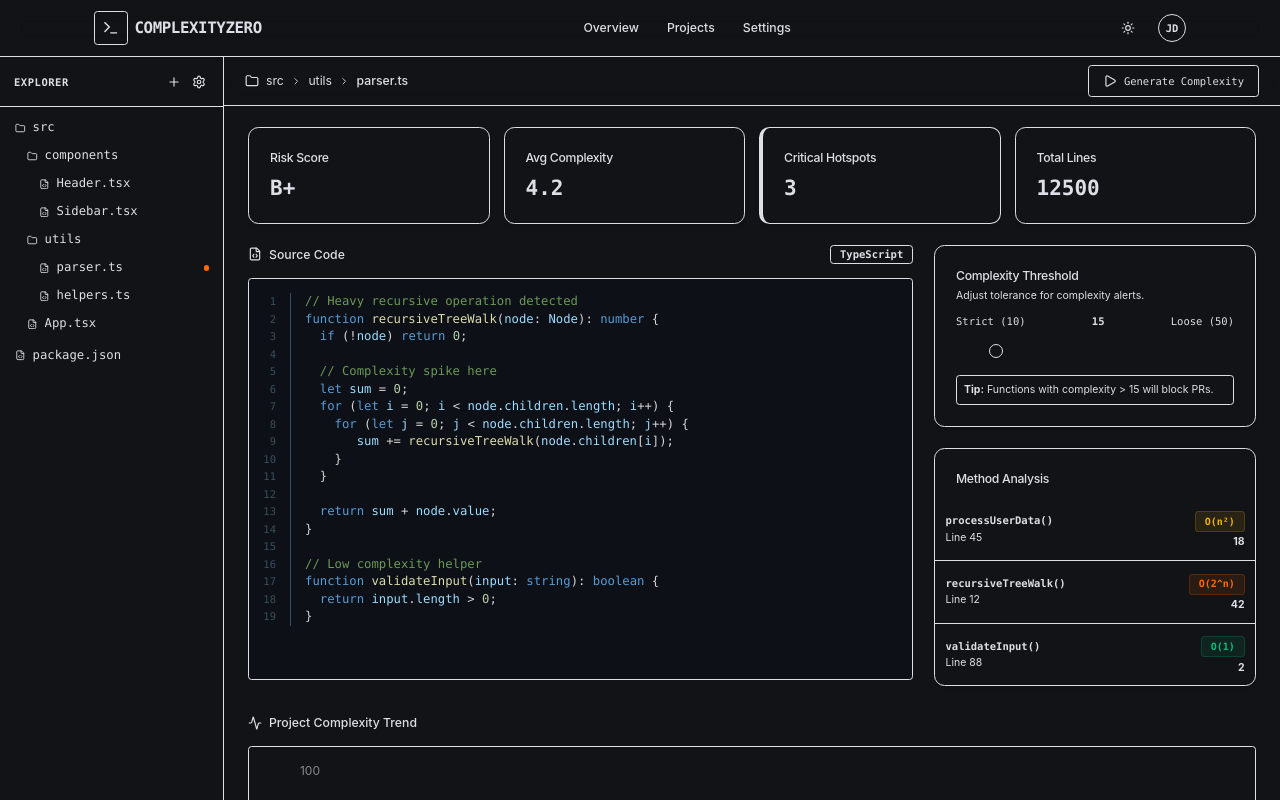
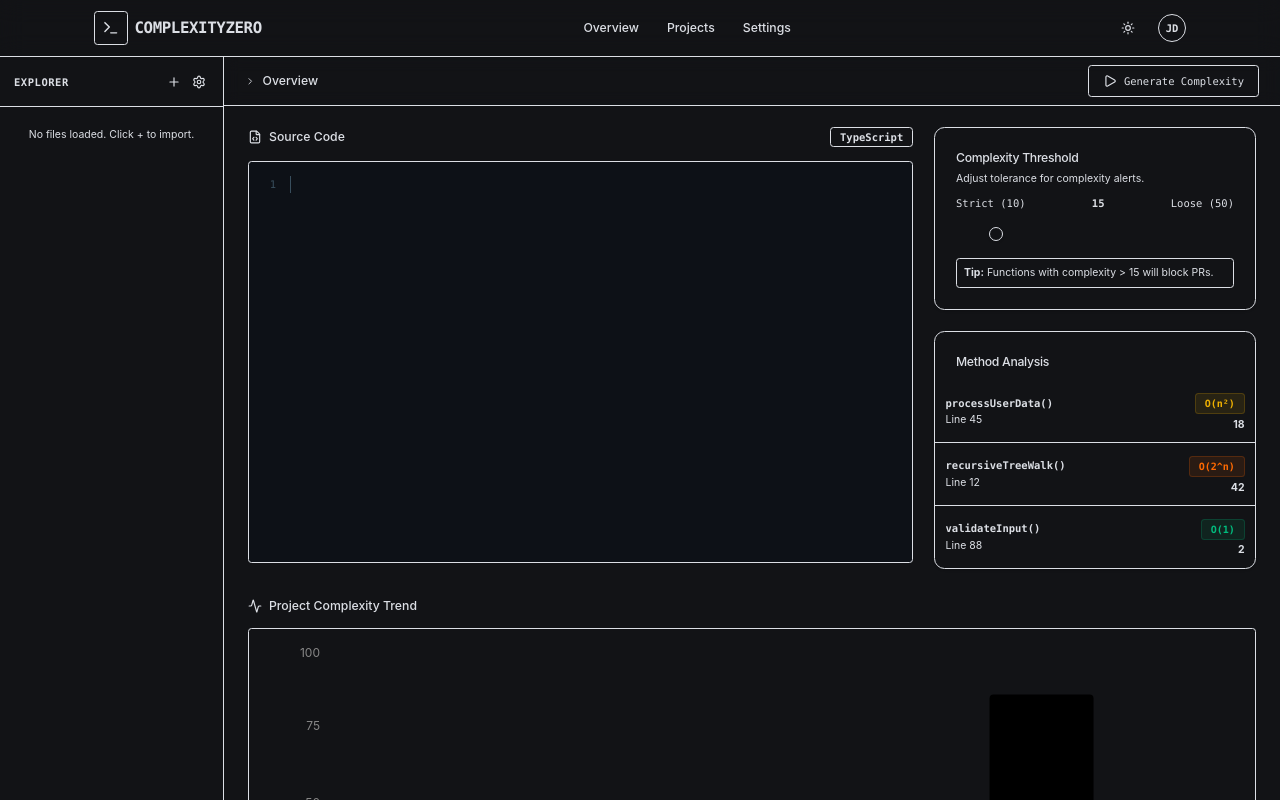
Before and after one commit to CodeComrade001/complexity_logger, a React (Vite) app in the folder client/: page /dashboard in a window 1280 px wide. Shown: the top 800 px of the page. Built offline with nearby package versions, Linux system fonts and the light colour scheme.

Commit message:
`Added NotificationProvider, updated Button component, and refactored DashboardPage to include file import and processing functionality`

```diff
--- a/client/src/App.tsx
+++ b/client/src/App.tsx
@@ -5,6 +5,7 @@ import DashboardPage from "./pages/DashboardPage";
 import NotFound from "./pages/not-found";
 import { TooltipProvider } from "./components/ui/tooltip";
 import { Toaster } from "./components/ui/toaster";
+import { NotificationProvider } from "./context/notificationContext";
 
 function Router() {
   return (
@@ -23,10 +24,12 @@ function Router() {
 
 function App() {
   return (
-    <TooltipProvider>
-      <Toaster />
-      <Router />
-    </TooltipProvider>
+    <NotificationProvider>
+      <TooltipProvider>
+        <Toaster />
+        <Router />
+      </TooltipProvider>
+    </NotificationProvider>
   );
 }
 
--- a/client/src/components/ui/button.tsx
+++ b/client/src/components/ui/button.tsx
@@ -1,50 +1,13 @@
 import * as React from "react"
 import { Slot } from "@radix-ui/react-slot"
-import { cva, type VariantProps } from "class-variance-authority"
+import { type VariantProps } from "class-variance-authority"
+import { cn } from "../../lib/utils"
+import { buttonVariants } from "./buttonVariants"
 
-import { cn } from "@/lib/utils"
-
-const buttonVariants = cva(
-  "inline-flex items-center justify-center gap-2 whitespace-nowrap rounded-md text-sm font-medium transition-colors focus-visible:outline-none focus-visible:ring-1 focus-visible:ring-ring disabled:pointer-events-none disabled:opacity-50 [&_svg]:pointer-events-none [&_svg]:size-4 [&_svg]:shrink-0" +
-" hover-elevate active-elevate-2",
-  {
-    variants: {
-      variant: {
-        default:
-           // @replit: no hover, and add primary border
-           "bg-primary text-primary-foreground border border-primary-border",
-        destructive:
-          "bg-destructive text-destructive-foreground shadow-sm border-destructive-border",
-        outline:
-          // @replit Shows the background color of whatever card / sidebar / accent background it is inside of.
-          // Inherits the current text color. Uses shadow-xs. no shadow on active
-          // No hover state
-          " border [border-color:var(--button-outline)] shadow-xs active:shadow-none ",
-        secondary:
-          // @replit border, no hover, no shadow, secondary border.
-          "border bg-secondary text-secondary-foreground border border-secondary-border ",
-        // @replit no hover, transparent border
-        ghost: "border border-transparent",
-        link: "text-primary underline-offset-4 hover:underline",
-      },
-      size: {
-        // @replit changed sizes
-        default: "min-h-9 px-4 py-2",
-        sm: "min-h-8 rounded-md px-3 text-xs",
-        lg: "min-h-10 rounded-md px-8",
-        icon: "h-9 w-9",
-      },
-    },
-    defaultVariants: {
-      variant: "default",
-      size: "default",
-    },
-  }
-)
 
 export interface ButtonProps
   extends React.ButtonHTMLAttributes<HTMLButtonElement>,
-    VariantProps<typeof buttonVariants> {
+  VariantProps<typeof buttonVariants> {
   asChild?: boolean
 }
 
@@ -62,4 +25,4 @@ const Button = React.forwardRef<HTMLButtonElement, ButtonProps>(
 )
 Button.displayName = "Button"
 
-export { Button, buttonVariants }
+export { Button }
--- /dev/null
+++ b/client/src/components/ui/buttonVariants.tsx
@@ -0,0 +1,38 @@
+import { cva } from "class-variance-authority";
+
+export const buttonVariants = cva(
+  "inline-flex items-center justify-center gap-2 whitespace-nowrap rounded-md text-sm font-medium transition-colors focus-visible:outline-none focus-visible:ring-1 focus-visible:ring-ring disabled:pointer-events-none disabled:opacity-50 [&_svg]:pointer-events-none [&_svg]:size-4 [&_svg]:shrink-0" +
+  " hover-elevate active-elevate-2",
+  {
+    variants: {
+      variant: {
+        default:
+          // @replit: no hover, and add primary border
+          "bg-primary text-primary-foreground border border-primary-border",
+        destructive: "bg-destructive text-destructive-foreground shadow-sm border-destructive-border",
+        outline:
+          // @replit Shows the background color of whatever card / sidebar / accent background it is inside of.
+          // Inherits the current text color. Uses shadow-xs. no shadow on active
+          // No hover state
+          " border [border-color:var(--button-outline)] shadow-xs active:shadow-none ",
+        secondary:
+          // @replit border, no hover, no shadow, secondary border.
+          "border bg-secondary text-secondary-foreground border border-secondary-border ",
+        // @replit no hover, transparent border
+        ghost: "border border-transparent",
+        link: "text-primary underline-offset-4 hover:underline",
+      },
+      size: {
+        // @replit changed sizes
+        default: "min-h-9 px-4 py-2",
+        sm: "min-h-8 rounded-md px-3 text-xs",
+        lg: "min-h-10 rounded-md px-8",
+        icon: "h-9 w-9",
+      },
+    },
+    defaultVariants: {
+      variant: "default",
+      size: "default",
+    },
+  }
+);
--- /dev/null
+++ b/client/src/context/notificationContext.tsx
@@ -0,0 +1,65 @@
+import { useState, useCallback, type ReactNode } from "react";
+import { cn } from "../lib/utils";
+import { NotificationContext } from "./useNotification";
+
+type NotificationType = "info" | "success" | "warning" | "error";
+
+interface Notification {
+  id: string;
+  message: string;
+  type: NotificationType;
+}
+
+export interface NotificationContextType {
+  notify: (msg: string, type?: NotificationType) => void;
+}
+
+
+
+const MAX_NOTIFICATIONS = 5;
+const TIMEOUT = 4000;
+
+export const NotificationProvider = ({ children }: { children: ReactNode }) => {
+  const [notifications, setNotifications] = useState<Notification[]>([]);
+
+  const notify = useCallback((message: string, type: NotificationType = "info") => {
+    const id = crypto.randomUUID();
+
+    setNotifications((prev) => {
+      const next = [{ id, message, type }, ...prev];
+      return next.slice(0, MAX_NOTIFICATIONS);
+    });
+
+    setTimeout(() => {
+      setNotifications((prev) => prev.filter((n) => n.id !== id));
+    }, TIMEOUT);
+  }, []);
+
+  return (
+    <NotificationContext.Provider value={{ notify }}>
+      {children}
+
+      {/* Notification Stack */}
+      <div className="fixed top-4 right-4 z-50 flex flex-col gap-2 w-80 max-w-[90vw]">
+        {notifications.map((n) => (
+          <div
+            key={n.id}
+            className={cn(
+              "panel px-4 py-3 text-sm shadow-md border animate-in slide-in-from-right",
+              notificationStyles[n.type]
+            )}
+          >
+            {n.message}
+          </div>
+        ))}
+      </div>
+    </NotificationContext.Provider>
+  );
+};
+
+const notificationStyles: Record<NotificationType, string> = {
+  info: "border-primary/40 text-foreground",
+  success: "border-[hsl(140_70%_50%)] text-[hsl(140_70%_50%)]",
+  warning: "border-[hsl(35_90%_50%)] text-[hsl(35_90%_50%)]",
+  error: "border-destructive text-destructive",
+};
--- /dev/null
+++ b/client/src/context/useNotification.tsx
@@ -0,0 +1,11 @@
+import { createContext, useContext } from "react";
+import type { NotificationContextType } from "./notificationContext";
+
+
+export const NotificationContext = createContext<NotificationContextType | undefined>(undefined);
+
+export const useNotification = (): NotificationContextType => {
+  const context = useContext(NotificationContext);
+  if (!context) throw new Error("useNotification must be used inside NotificationProvider");
+  return context;
+};
--- a/client/src/pages/DashboardPage.tsx
+++ b/client/src/pages/DashboardPage.tsx
@@ -1,4 +1,3 @@
-/* eslint-disable @typescript-eslint/no-explicit-any */
 import { useState } from "react";
 import {
   Folder, FileCode, Plus, Play, Settings, ChevronRight, Github,
@@ -13,6 +12,8 @@ import { Slider } from "../components/ui/slider";
 import { CodeEditor } from "../components/dashboard/CodeEditor";
 import { cn } from "../lib/utils";
 import { ComplexityChart } from "../components/dashboard/ComplexityChart";
+import { useNotification } from "../context/useNotification";
+import { DATASETS, IGNORED_FILES, IGNORED_PATHS } from "../types/fileUploadInterface";
 
 // Mock Data Structure
 const MOCK_ANALYSIS = {
@@ -30,51 +31,29 @@ const MOCK_ANALYSIS = {
   ]
 };
 
-const MOCK_FILES = [
-  {
-    id: "1", name: "src", type: "folder", children: [
-      {
-        id: "2", name: "components", type: "folder", children: [
-          { id: "3", name: "Header.tsx", type: "file", risk: "Low" },
-          { id: "4", name: "Sidebar.tsx", type: "file", risk: "Low" },
-        ]
-      },
-      {
-        id: "5", name: "utils", type: "folder", children: [
-          { id: "6", name: "parser.ts", type: "file", risk: "High" },
-          { id: "7", name: "helpers.ts", type: "file", risk: "Medium" },
-        ]
-      },
-      { id: "8", name: "App.tsx", type: "file", risk: "Low" },
-    ]
-  },
-  { id: "9", name: "package.json", type: "file", risk: "Low" },
-];
+const MOCK_CODE = ``;
 
-const MOCK_CODE = `// Heavy recursive operation detected
-function recursiveTreeWalk(node: Node): number {
-  if (!node) return 0;
-
-  // Complexity spike here
-  let sum = 0;
-  for (let i = 0; i < node.children.length; i++) {
-    for (let j = 0; j < node.children.length; j++) {
-       sum += recursiveTreeWalk(node.children[i]);
-    }
-  }
-
-  return sum + node.value;
+// Type definitions for file tree
+interface FileNode {
+  id: string;
+  name: string;
+  type: 'file' | 'folder';
+  children?: FileNode[];
+  language?: string;
+  size?: number;
+  dir?: string;
+  file?: File;
+  risk?: string;
 }
 
-// Low complexity helper
-function validateInput(input: string): boolean {
-  return input.length > 0;
-}`;
-
 export default function DashboardPage() {
-  const [selectedFile, setSelectedFile] = useState<string | null>("parser.ts");
+  const [selectedFileRoute, setSelectedFileRoute] = useState<string[]>([]);
+  const [selectedFile, setSelectedFile] = useState<string>("");
   const [threshold, setThreshold] = useState([15]);
   const [isAnalyzing, setIsAnalyzing] = useState(false);
+  const [files, setFiles] = useState<FileNode[]>([]);
+  const [datasetKey, setDatasetKey] = useState("typescript");
+  const { notify } = useNotification();
 
   const handleAnalyze = () => {
     setIsAnalyzing(true);
@@ -91,26 +70,155 @@ export default function DashboardPage() {
     }
   };
 
+  const importUserFileFolder = async () => {
+    const input = document.createElement("input");
+    input.type = "file";
+    input.webkitdirectory = true;
+    input.accept = "*/*";
+
+    input.onchange = async (e: Event) => {
+      const target = e.target as HTMLInputElement | null;
+      if (!target || !target.files) return;
+
+      const tree = await processFiles(target.files);
+      setFiles(tree);
+    };
+
+    input.click();
+  };
+
+  const processFiles = async (fileList: FileList): Promise<FileNode[]> => {
+    try {
+      // Validate dataset exists
+      if (!DATASETS[datasetKey as keyof typeof DATASETS]) {
+        notify("Invalid dataset selected", "error");
+        return [];
+      }
+
+      const allowedPatterns = DATASETS[datasetKey as keyof typeof DATASETS];
+      const root: FileNode[] = [];
+
+      const getOrCreateFolder = (children: FileNode[], name: string): FileNode => {
+        let folder = children.find((c) => c.type === "folder" && c.name === name);
+        if (!folder) {
+          folder = {
+            id: crypto.randomUUID(),
+            name,
+            type: "folder",
+            children: [],
+          };
+          children.push(folder);
+        }
+        return folder;
+      };
+
+      Array.from(fileList).forEach((file) => {
+        const relativePath = file.webkitRelativePath;
+
+        // 1️⃣ Ignore specific paths (node_modules, etc)
+        if (Array.isArray(IGNORED_PATHS) && IGNORED_PATHS.some((p) => relativePath.includes(p))) {
+          return;
+        }
+
+        // 2️⃣ Ignore specific files (package.json, etc)
+        if (Array.isArray(IGNORED_FILES) && IGNORED_FILES.includes(file.name)) {
+          return;
+        }
+
+        // 3️⃣ Enforce dataset rules (only process allowed file types)
+        if (Array.isArray(allowedPatterns) && !allowedPatterns.some((rx: RegExp) => rx.test(file.name))) {
+          return;
+        }
+
+        const parts = relativePath.split("/");
+        let currentLevel = root;
+
+        // Build folder tree
+        for (let i = 0; i < parts.length - 1; i++) {
+          const folder = getOrCreateFolder(currentLevel, parts[i]);
+          currentLevel = folder.children || [];
+        }
+
+        // Add file node
+        currentLevel.push({
+          id: crypto.randomUUID(),
+          name: file.name,
+          type: "file",
+          language: datasetKey,
+          size: file.size,
+          dir: file.webkitRelativePath,
+          file, // raw File object for later parsing
+        });
+      });
+
+      if (root.length > 0) {
+        notify("Files imported successfully!", "success");
+      } else {
+        notify("No valid files found in selected folder", "warning");
+      }
+
+      return root;
+    } catch (error) {
+      console.error("Error processing files:", error);
+      notify("Failed to import files. Please try again.", "error");
+      return [];
+    }
+  };
+
+  const handleFileTransferAndRouteGeneration = (file: FileNode) => {
+    console.log("Turbo Log  ~ handleFileTransferAndRouteGeneration ~ file:", file);
+    console.log("Turbo Log  ~ handleFileTransferAndRouteGeneration ~ file:", file.id);
+    try {
+      if (!file.dir) {
+        return notify("File has no directory information", "error");
+      }
+
+      const directoryParts = file.dir.split("/");
+
+      setSelectedFileRoute(directoryParts.slice(0, -1)); // folders only
+      setSelectedFile(file.name); // exact file
+    } catch (error) {
+      console.error("Error handling file selection:", error);
+      notify("Failed to load file. Please try again.", "error");
+    }
+  };
+
+
   return (
     <Layout>
-      <div className="flex-1 flex overflow-hidden h-[calc(100vh-4rem)]">
+      <div className="flex-1 flex overflow-hidden h-full">
         {/* LEFT SIDEBAR - File Explorer & Config */}
-        <aside className="w-64 border-r border-border bg-sidebar flex flex-col">
+        <aside className="w-64 border-r border-border bg-sidebar overflow-none flex flex-col">
 
           {/* Section: Explorer */}
           <div className="p-4 border-b border-border flex items-center justify-between">
             <span className="font-mono text-xs font-bold text-muted-foreground uppercase tracking-wider">Explorer</span>
             <div className="flex gap-1">
-              <Button variant="ghost" size="icon" className="h-6 w-6"><Plus className="h-3 w-3" /></Button>
-              <Button variant="ghost" size="icon" className="h-6 w-6"><Settings className="h-3 w-3" /></Button>
+              <Button onClick={importUserFileFolder} variant="ghost" size="icon" className="h-6 w-6">
+                <Plus className="h-3 w-3" />
+              </Button>
+              <Button variant="ghost" size="icon" className="h-6 w-6">
+                <Settings className="h-3 w-3" />
+              </Button>
             </div>
           </div>
 
           <ScrollArea className="flex-1 p-2">
             <div className="space-y-1">
-              {MOCK_FILES.map((file) => (
-                <FileTreeItem key={file.id} node={file} selected={selectedFile} onSelect={setSelectedFile} />
-              ))}
+              {files.length === 0 ? (
+                <div className="text-xs text-muted-foreground p-4 text-center">
+                  No files loaded. Click + to import.
+                </div>
+              ) : (
+                files.map((file: FileNode) => (
+                  <FileTreeItem
+                    key={file.id}
+                    node={file}
+                    selected={selectedFile}
+                    onSelect={() => handleFileTransferAndRouteGeneration(file)}
+                  />
+                ))
+              )}
             </div>
           </ScrollArea>
 
@@ -147,23 +255,30 @@ export default function DashboardPage() {
               <div className="h-2 w-2 rounded-full bg-green-500 animate-pulse" />
               <span className="text-xs font-mono text-muted-foreground">VS Code Connected</span>
             </div>
-            <div className="flex items-center gap-2 px-3 py-2 rounded border border-border bg-background hover:border-primary/50 transition-colors cursor-pointer group">
+            <button
+              type="button"
+              className="w-full flex items-center gap-2 px-3 py-2 rounded border border-border bg-background hover:border-primary/50 transition-colors group"
+            >
               <Github className="h-4 w-4 group-hover:text-primary transition-colors" />
               <span className="text-xs font-medium">main branch</span>
               <span className="ml-auto text-[10px] text-muted-foreground font-mono">7h ago</span>
-            </div>
+            </button>
           </div>
         </aside>
 
         {/* MAIN CONTENT */}
-        <div className="flex-1 flex flex-col min-w-0 bg-background overflow-hidden">
+        <div className="flex-1 flex flex-col min-w-0 bg-background">
           {/* Toolbar */}
           <header className="h-14 border-b border-border flex items-center justify-between px-6 bg-background/50 backdrop-blur-sm shrink-0">
             <div className="flex items-center gap-2 text-sm text-muted-foreground">
-              <Folder className="h-4 w-4" />
-              <span>src</span>
-              <ChevronRight className="h-3 w-3" />
-              <span>utils</span>
+              {selectedFileRoute.length !== 0 && selectedFileRoute.map((part: string, index: number) => (
+
+                <div key={index} className="flex items-center gap-1">
+                  <Folder className="h-4 w-4" />
+                  <span>{part}</span>
+                  <ChevronRight className="h-3 w-3" />
+                </div>
+              ))}
               <ChevronRight className="h-3 w-3" />
               <span className="text-foreground font-medium">{selectedFile || "Overview"}</span>
             </div>
@@ -180,44 +295,8 @@ export default function DashboardPage() {
             </div>
           </header>
 
-          <ScrollArea className="flex-1 p-6 h-full">
+          <ScrollArea className="flex-1 p-6 h-full overflow-auto">
             <div className="max-w-6xl mx-auto space-y-6 pb-20">
-
-              {/* Summary Cards */}
-              <div className="grid grid-cols-1 md:grid-cols-4 gap-4">
-                <Card className="bg-muted/5 border-border">
-                  <CardHeader className="pb-2">
-                    <CardTitle className="text-sm font-medium text-muted-foreground">Risk Score</CardTitle>
-                  </CardHeader>
-                  <CardContent>
-                    <div className="text-2xl font-bold font-mono">{MOCK_ANALYSIS.summary.riskScore}</div>
-                  </CardContent>
-                </Card>
-                <Card className="bg-muted/5 border-border">
-                  <CardHeader className="pb-2">
-                    <CardTitle className="text-sm font-medium text-muted-foreground">Avg Complexity</CardTitle>
-                  </CardHeader>
-                  <CardContent>
-                    <div className="text-2xl font-bold font-mono">{MOCK_ANALYSIS.summary.averageComplexity}</div>
-                  </CardContent>
-                </Card>
-                <Card className="bg-muted/5 border-border border-l-4 border-l-destructive">
-                  <CardHeader className="pb-2">
-                    <CardTitle className="text-sm font-medium text-muted-foreground">Critical Hotspots</CardTitle>
-                  </CardHeader>
-                  <CardContent>
-                    <div className="text-2xl font-bold font-mono text-destructive">{MOCK_ANALYSIS.summary.criticalHotspots}</div>
-                  </CardContent>
-                </Card>
-                <Card className="bg-muted/5 border-border">
-                  <CardHeader className="pb-2">
-                    <CardTitle className="text-sm font-medium text-muted-foreground">Total Lines</CardTitle>
-                  </CardHeader>
-                  <CardContent>
-                    <div className="text-2xl font-bold font-mono">{MOCK_ANALYSIS.summary.totalLines}</div>
-                  </CardContent>
-                </Card>
-              </div>
 
               {/* Main Content Area: Split View */}
               <div className="grid grid-cols-1 lg:grid-cols-3 gap-6">
@@ -273,8 +352,12 @@ export default function DashboardPage() {
                     <CardContent className="p-0">
                       <div className="divide-y divide-border">
                         {MOCK_ANALYSIS.methods.map((method, i) => (
-                          <div key={i} className="p-3 hover:bg-muted/30 transition-colors flex items-center justify-between group cursor-pointer">
-                            <div>
+                          <button
+                            key={i}
+                            type="button"
+                            className="w-full p-3 hover:bg-muted/30 transition-colors flex items-center justify-between group cursor-pointer"
+                          >
+                            <div className="text-left">
                               <div className="font-mono text-xs font-bold">{method.name}()</div>
                               <div className="text-xs text-muted-foreground mt-1">Line {method.line}</div>
                             </div>
@@ -284,7 +367,7 @@ export default function DashboardPage() {
                               </Badge>
                               <div className="text-xs font-bold">{method.complexity}</div>
                             </div>
-                          </div>
+                          </button>
                         ))}
                       </div>
                     </CardContent>
@@ -313,21 +396,31 @@ export default function DashboardPage() {
 }
 
 // Simple recursive file tree component
-function FileTreeItem({ node, level = 0, selected, onSelect }: any) {
+interface FileTreeItemProps {
+  node: FileNode;
+  level?: number;
+  selected: string | null;
+  onSelect: (node: FileNode) => void;
+}
+
+function FileTreeItem({ node, level = 0, selected, onSelect }: FileTreeItemProps) {
   const [isOpen, setIsOpen] = useState(true);
   const isSelected = selected === node.name && node.type === "file";
 
   return (
     <div>
-      <div
+      <button
+        type="button"
         className={cn(
-          "flex items-center gap-2 px-2 py-1.5 rounded-sm cursor-pointer text-sm font-mono hover:bg-muted/50 transition-colors select-none",
+          "w-full flex items-center gap-2 px-2 py-1.5 rounded-sm text-sm font-mono hover:bg-muted/50 transition-colors select-none",
           isSelected && "bg-primary/10 text-primary hover:bg-primary/15"
         )}
         style={{ paddingLeft: `${level * 12 + 8}px` }}
         onClick={() => {
-          if (node.type === "folder") setIsOpen(!isOpen);
-          else onSelect(node.name);
+          if (node.type === "folder") {
+            setIsOpen(!isOpen);
+          }
+          onSelect(node);
         }}
       >
         {node.type === "folder" ? (
@@ -335,13 +428,13 @@ function FileTreeItem({ node, level = 0, selected, onSelect }: any) {
         ) : (
           <FileCode className="h-3 w-3 text-muted-foreground" />
         )}
-        <span className="truncate flex-1">{node.name}</span>
+        <span className="truncate flex-1 text-left">{node.name}</span>
         {node.risk === "High" && <div className="h-1.5 w-1.5 rounded-full bg-orange-500" />}
         {node.risk === "Critical" && <div className="h-1.5 w-1.5 rounded-full bg-red-500" />}
-      </div>
-      {isOpen && node.children && (
+      </button>
+      {isOpen && node.children && node.children.length > 0 && (
         <div>
-          {node.children.map((child: any) => (
+          {node.children.map((child: FileNode) => (
             <FileTreeItem key={child.id} node={child} level={level + 1} selected={selected} onSelect={onSelect} />
           ))}
         </div>
--- /dev/null
+++ b/client/src/types/fileUploadInterface.ts
@@ -0,0 +1,17 @@
+export type DatasetKey = "typescript" | "python" | "csharp" | "c" | "javascript";
+
+export const DATASETS: Record<DatasetKey, RegExp[]> = {
+  typescript: [/\.ts$/],
+  javascript: [/\.js$/],
+  python: [/\.py$/],
+  csharp: [/\.cs$/],
+  c: [/\.c$/, /\.h$/],
+};
+
+export const IGNORED_PATHS = [
+  "node_modules/",
+];
+
+export const IGNORED_FILES = [
+  "package.json",
+];
```
Also changed, not shown: 1 other file (tests, documents, lock files or other folders).
